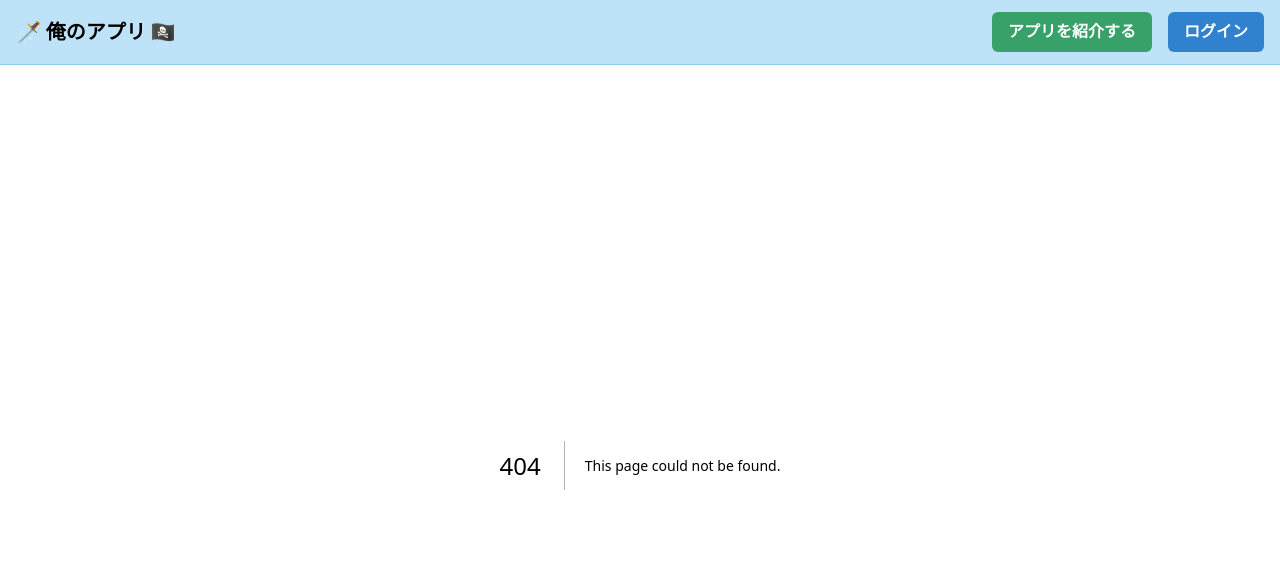
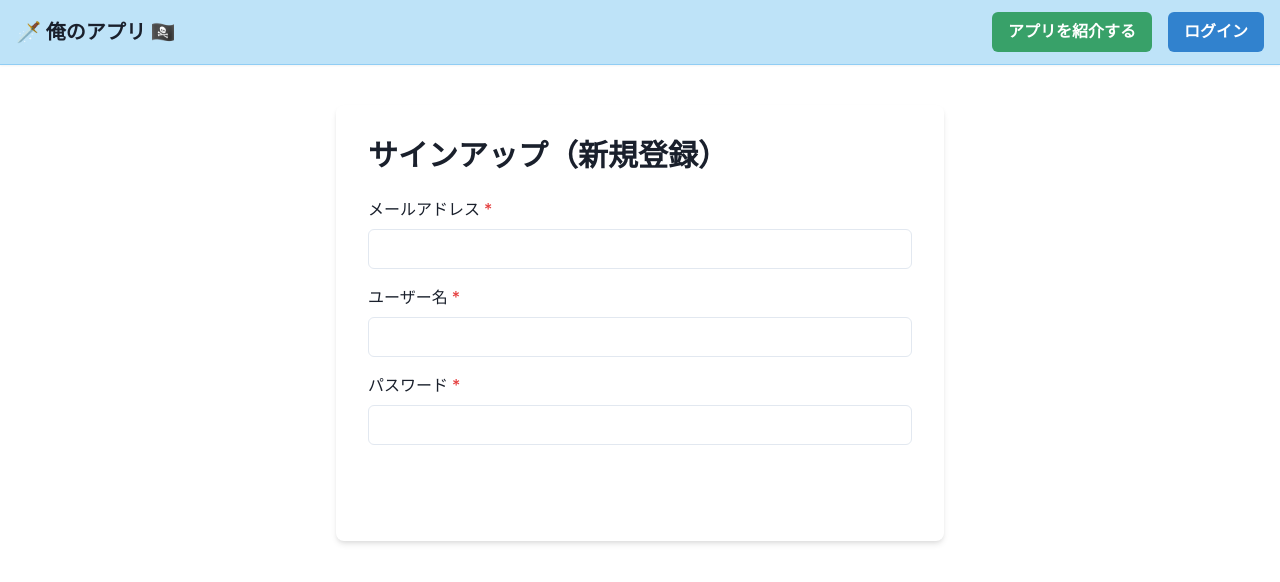
Before and after one commit to kenio12/MakeAndShowApp, a Next.js app in the folder frontend/: page /signup in a window 1280 px wide. Before the commit this address had no page. Shown: the top 582 px of the page. Built offline with nearby package versions, Linux system fonts and the light colour scheme; no server answers.

Commit message:
feat: 最後の動作確認済みの状態

```diff
--- /dev/null
+++ b/frontend/src/app/signup/page.tsx
@@ -0,0 +1,91 @@
+'use client'
+
+import {
+  Box,
+  Button,
+  Container,
+  FormControl,
+  FormLabel,
+  Heading,
+  Input,
+  Stack,
+  Text,
+  useToast,
+} from '@chakra-ui/react'
+import { useForm } from 'react-hook-form'
+import { useState } from 'react'
+import { register as registerUser } from '@/services/auth'
+
+type RegisterForm = {
+  email: string
+  username: string
+  password: string
+}
+
+export default function Register() {
+  const { register, handleSubmit, formState: { errors } } = useForm<RegisterForm>()
+  const [isLoading, setIsLoading] = useState(false)
+  const toast = useToast()
+
+  const onSubmit = async (data: RegisterForm) => {
+    try {
+      setIsLoading(true)
+      await registerUser(data)
+      toast({
+        title: '確認メールを送信しました',
+        description: 'メールを確認して登録を完了してください',
+        status: 'success',
+      })
+    } catch (error) {
+      toast({
+        title: '登録に失敗しました',
+        description: error instanceof Error ? error.message : '予期せぬエラーが発生しました',
+        status: 'error',
+      })
+    } finally {
+      setIsLoading(false)
+    }
+  }
+
+  return (
+    <Container maxW="container.sm" py={10}>
+      <Box bg="white" p={8} borderRadius="lg" boxShadow="md">
+        <Stack spacing={6}>
+          <Heading size="lg">サインアップ（新規登録）</Heading>
+          <form onSubmit={handleSubmit(onSubmit)}>
+            <Stack spacing={4}>
+              <FormControl isRequired>
+                <FormLabel>メールアドレス</FormLabel>
+                <Input
+                  type="email"
+                  {...register('email', { required: true })}
+                />
+              </FormControl>
+              <FormControl isRequired>
+                <FormLabel>ユーザー名</FormLabel>
+                <Input
+                  {...register('username', { required: true })}
+                />
+              </FormControl>
+              <FormControl isRequired>
+                <FormLabel>パスワード</FormLabel>
+                <Input
+                  type="password"
+                  {...register('password', { required: true })}
+                />
+              </FormControl>
+              <Button
+                type="submit"
+                colorScheme="brand"
+                size="lg"
+                isLoading={isLoading}
+              >
+                登録する
+              </Button>
+            </Stack>
+          </form>
+        </Stack>
+      </Box>
+    </Container>
+  )
+}
```
